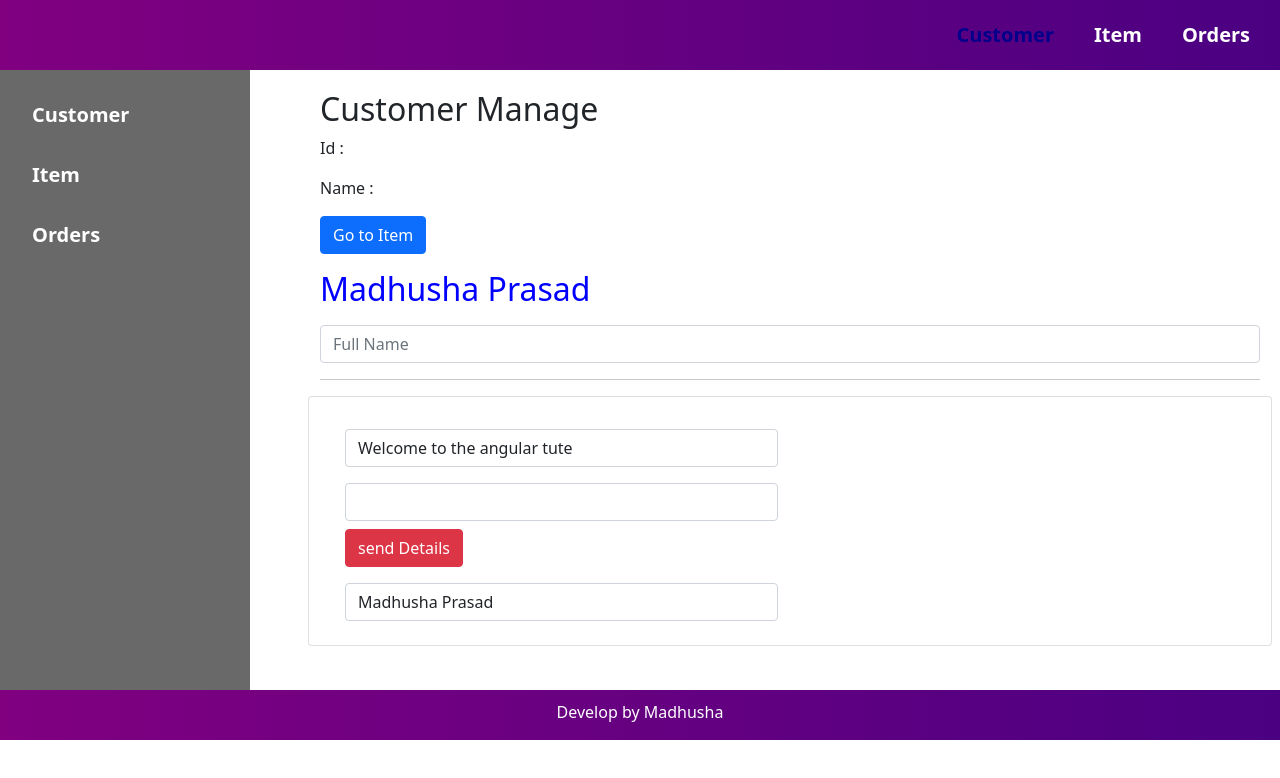
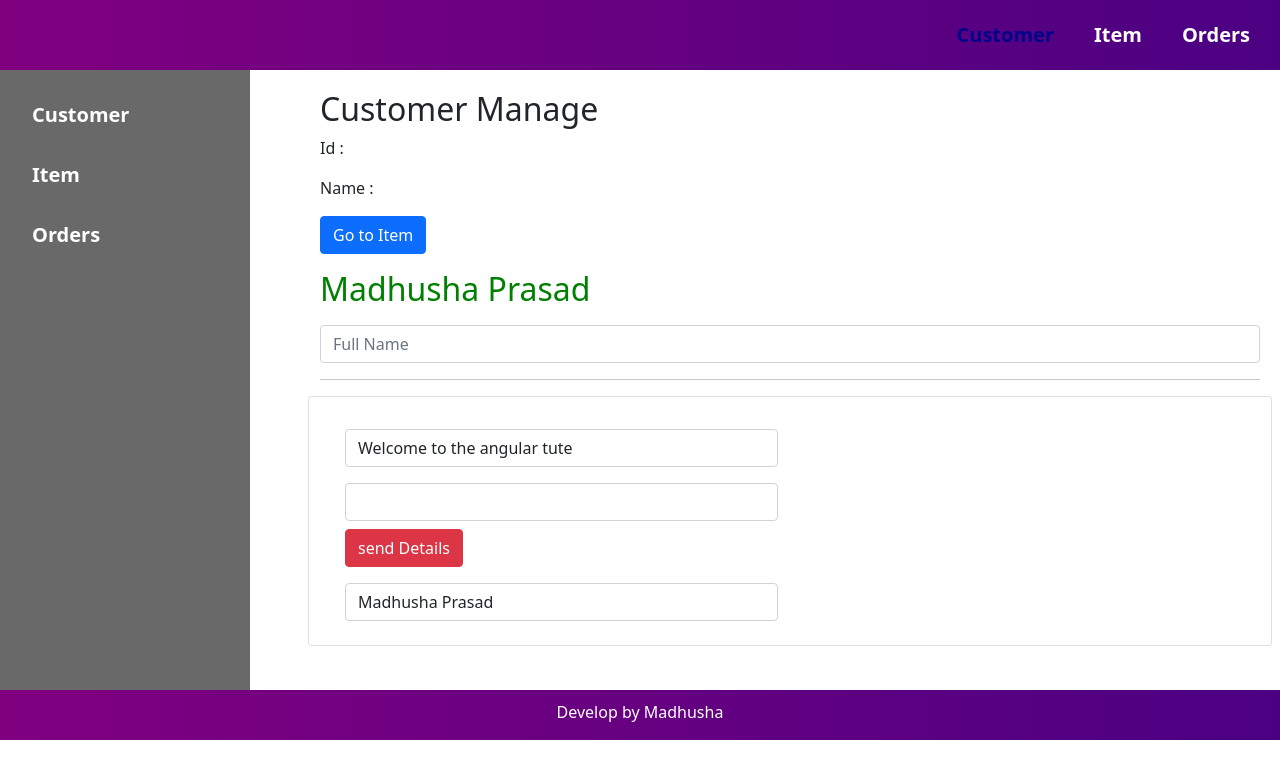
Before and after one commit to MadhushaPrasad/Crud-with-angular, an Angular app: page /customer in a window 1280 px wide. Shown: the top 778 px of the page. Built offline with nearby package versions, Linux system fonts and the light colour scheme.

Commit message:
style binding type 2

```diff
--- a/src/app/views/customer/customer.component.html
+++ b/src/app/views/customer/customer.component.html
@@ -11,7 +11,7 @@
   <!--  event binding  ()  -->
   <!--  property binding-->
   <!--  style binding-->
-  <h2 [style.color]="'blue'" class="mt-3">{{Madhsuha}}</h2>
+  <h2 [style.color]="titleStyle" class="mt-3">{{Madhsuha}}</h2>
 
   <input #txtInputOne (keydown.enter)="getText(txtInputOne)" class="form-control col mt-3" placeholder="Full Name"
          type="text">
--- a/src/app/views/customer/customer.component.ts
+++ b/src/app/views/customer/customer.component.ts
@@ -12,6 +12,7 @@ export class CustomerComponent implements OnInit {
   name: any = '';
   Madhsuha: any = "Madhusha Prasad";
   inputValue: any = "Welcome to the angular tute";
+  titleStyle = "green"
 
   constructor(private router: Router, private actRouter: ActivatedRoute) {
     // this.id = this.actRouter.snapshot.paramMap.get('id');
```
